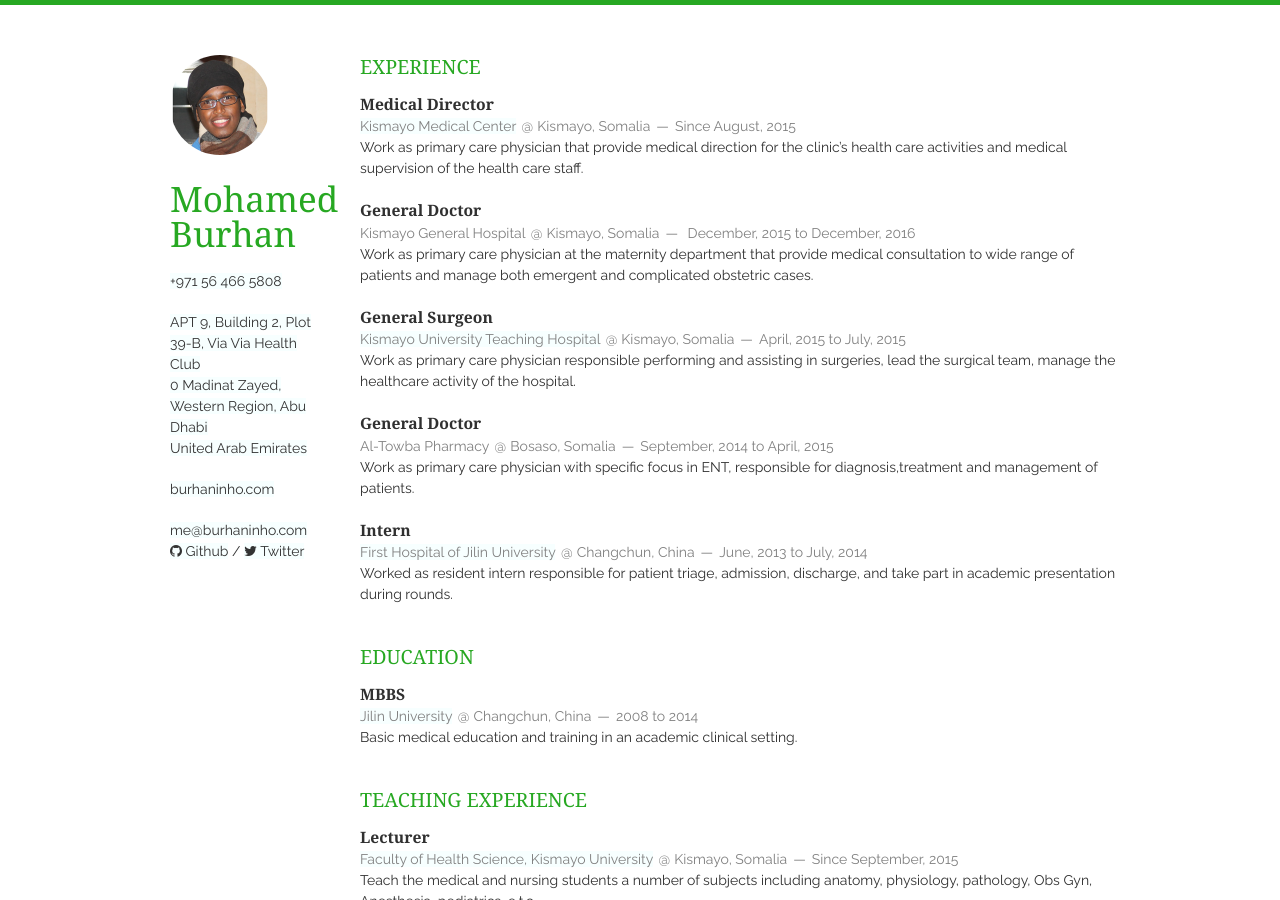
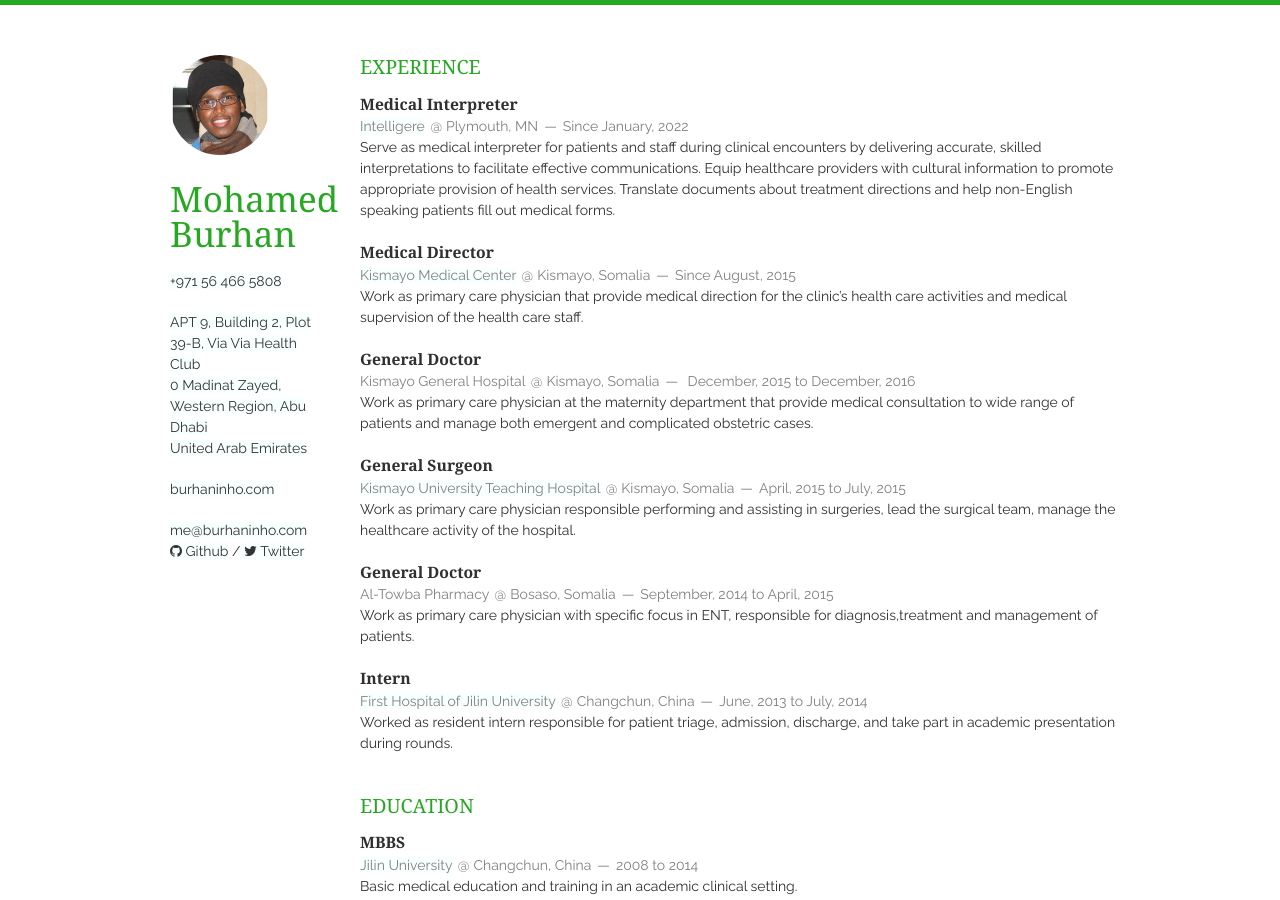
Before and after one commit to burhaninho/vitae, a Jekyll site: the page built from index.html, in a window 1280 px wide and 900 px high. Built offline with Jekyll 4.4.1, drawn with Linux system fonts in a browser that asks for light colours; nearby versions of some CDN libraries.

Commit message:
Update work.html

```diff
--- a/_includes/work.html
+++ b/_includes/work.html
@@ -1,5 +1,17 @@
 <section class="thirteen columns">
     <h1>Experience</h1>
+    <article>
+        <header>
+            <h1>Medical Interpreter</h1>
+            <span><a href="https://www.intelligeresolutions.com/">Intelligere</a></span>
+            <span><address>Plymouth, MN</address><time>Since January, 2022</time></span>
+        </header>
+        <p>
+            Serve as medical interpreter for patients and staff during clinical encounters by delivering accurate, skilled interpretations to facilitate effective communications.
+            Equip healthcare providers with cultural information to promote appropriate provision of health services.
+            Translate documents about treatment directions and help non-English speaking patients fill out medical forms.
+        </p>
+    </article>
     <article>
         <header>
             <h1>Medical Director</h1>
```
